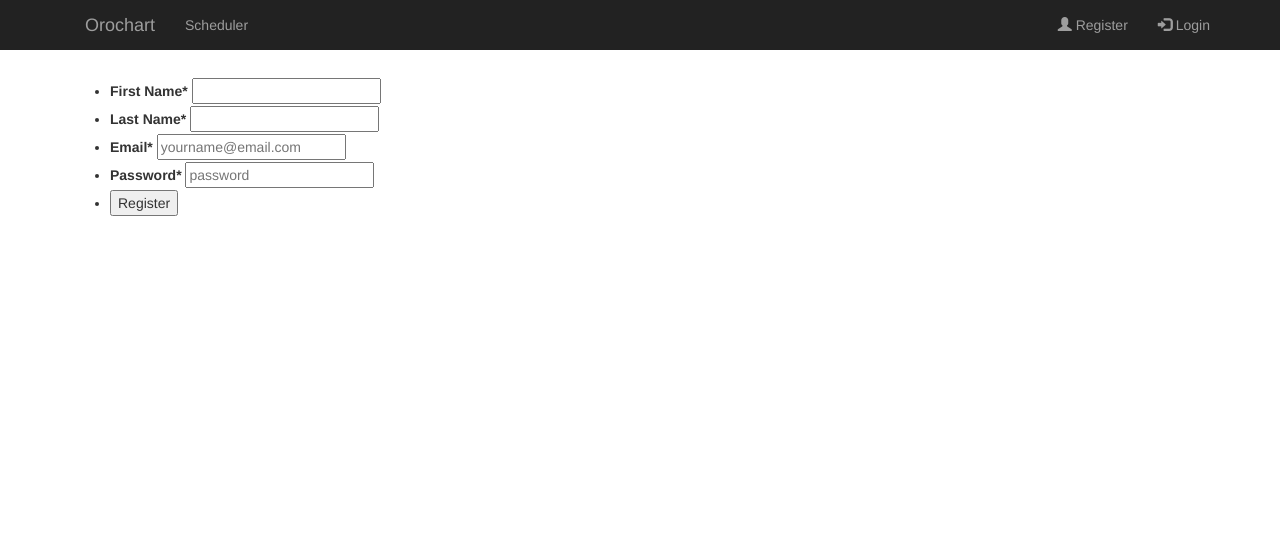
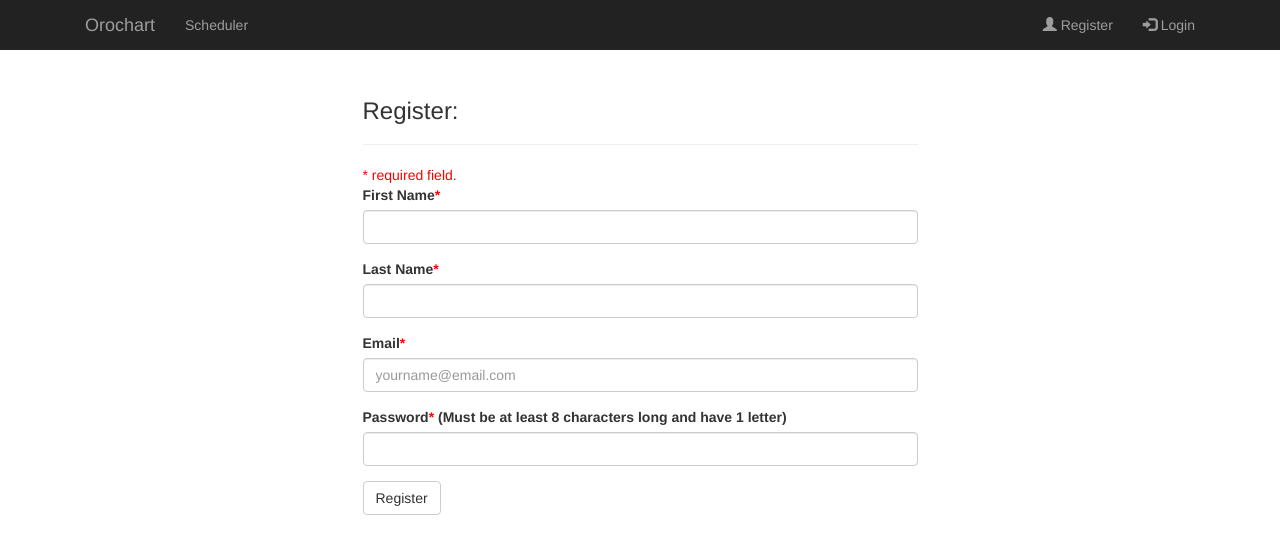
Before and after one commit to akenyon2/Orochart, a PHP site: page /register.php in a window 1280 px wide. Shown: the top 554 px of the page. Run offline with PHP 8.4, Linux system fonts and the light colour scheme; some libraries are stand-ins or nearby versions.

Commit message:
Refactored and organized
Kept editing all of the files and organizing it for better readability.
I removed login.php and instead have an icon in the navbar that allows
you to log in from there, thus removing the clutter of files. I
implemented a database class to ensure a session only has one database
connection up at a time and reduces the amount of duplicate code.

```diff
--- /dev/null
+++ b/db/database.class.php
@@ -0,0 +1,32 @@
+<?php
+class Database{
+	public static $dbhost = "localhost";
+	public static $dbname = "project";
+	public static $dbusername = "root";
+	public static $dbpassword = "root";
+
+	public static $conn = null;
+
+	public function __construct(){
+		die('Constructor is not allowed.');
+	}
+
+	public static function connect(){
+		if(self::$conn == null){
+			try{
+				self::$conn = new PDO("mysql:host=" . self::$dbhost . ";dbname=" . self::$dbname, self::$dbusername, self::$dbpassword);
+				self::$conn->setAttribute(PDO::ATTR_ERRMODE, PDO::ERRMODE_EXCEPTION);
+			}catch(PDOException $e){
+				die($e->getMessage());
+			}
+		}
+		return self::$conn;
+	}
+
+	public static function disconnect(){
+		self::$conn = null;
+	}
+
+}
+$page = $_SERVER['PHP_SELF'];
+?>
--- a/db/registration-validation.php
+++ b/db/registration-validation.php
@@ -1,27 +1,55 @@
 <?php
-try{
-    $conn = new PDO("mysql:host=" . HOST . ";dbname=" . DBNAME , USERNAME, PASSWORD);
-    $conn->setAttribute(PDO::ATTR_ERRMODE, PDO::ERRMODE_EXCEPTION);
+$pdo = Database::connect();
 
 if($_SERVER['REQUEST_METHOD'] === 'POST'){
-        $required = array("Email", "Password", "FirstName", "LastName");
-        $error = true;
-        foreach($required as $element){
-            if(empty($_POST[$element]))
-                $error = false;
+    if(preg_match("/^[a-zA-Z]*$/", $_POST['FirstName']))
+        $err_firstname = false;
+    else
+        $err_firstname = true;
+
+    if(preg_match("/^[a-zA-Z]*$/", $_POST['LastName']))
+        $err_lastname = false;
+    else
+        $err_lastname = true;
+
+    if(preg_match("/^(.+)@([^\.].*)\.([a-z]{2,})$/", $_POST['Email']))
+        $err_email = false;
+    else
+        $err_email = true;
+
+    if(preg_match("/^(?=.*[A-Za-z])(?=.*\d)[A-Za-z\d]{8,}$/", $_POST['Password']))
+        $err_password = false;
+    else
+        $err_password = true;
+
+    $errors = array("FirstName" => $err_firstname,
+        "LastName" => $err_lastname,
+        "Email" => $err_email,
+        "Password" => $err_password);
+    $error_container = array();
+
+    try{
+        foreach($errors as $key => $error){
+            if($error == true)
+                $error_container[$key] = $key;
         }
+        if(!empty($error_container))
+            throw new Exception("Regex for $key is invalid.");
 
-        if($error){//Proceed if all fields are filled
+
+
             //Test if the email already exists
-            $stmnt = $conn->prepare("SELECT Email
+        $stmnt = $pdo->prepare("SELECT Email
             FROM users
             WHERE Email = :email");
         $stmnt->bindParam(':email', $_POST['Email']);
         $stmnt->execute();
         $result = $stmnt->fetch();
+
+        try{
             if(!(is_array($result))){
-
-                $stmnt = $conn->prepare("INSERT INTO users (Email, Password, FirstName, LastName)
+                $pdo->beginTransaction();
+                $stmnt = $pdo->prepare("INSERT INTO users (Email, Password, FirstName, LastName)
                     VALUES (:Email, :Password, :FirstName, :LastName)
                     ");
                 $stmnt->bindParam(':Email', $_POST["Email"]);
@@ -30,19 +58,24 @@ try{
                 $stmnt->bindParam(':LastName', $_POST["LastName"]);
 
 
-                if($stmnt->execute())
-                    echo "Registration complete!";
-                else
-                    echo "Registration failed.";
+                if($stmnt->execute()){
+                    $reg_success = "Registration complete!";
+                    $pdo->commit();
                 }
                 else
-                echo "That email already exists.";
+                    $reg_fail = "Registration failed.";
             }
             else
-            echo "Error. Required fields must be completed.";
+                throw new Exception("That email already exists.");
+
+        }catch(Exception $e){
+            $email_error = $e->getMessage();
+        }
+    }catch(Exception $e){
+        $reg_err = $e->getMessage();
+    }
 }
         //header('LOCATION: index.php?mail=' . $email);
-}catch(PDOEXception $e){
-    echo "Error, could not connect to the database. " . $e->getMessage();
-}
+
+Database::disconnect();
 ?>
--- a/includes/header-nav.php
+++ b/includes/header-nav.php
@@ -7,8 +7,36 @@
 			<li><a href="#">Scheduler</a></li>
 		</ul>
 		<ul class="nav navbar-nav navbar-right">
+	    	<form id="input" class="navbar-form navbar-right" role="search" style="position:relative;display:none;" method="POST">
+                    <div class="form-group">
+                        <input type="text" class="form-control" name="Email" placeholder="Email">
+                    </div>
+                    <div class="form-group">
+                        <input type="text" class="form-control" name="Password" placeholder="Password">
+                    </div>
+                    <button type="submit" name="submit" class="btn btn-default" value="nav">Sign In</button>
+                </form>
+	    </ul>
+		<ul id="credentials" class="nav navbar-nav navbar-right">
 	      <li><a href="register.php"><span class="glyphicon glyphicon-user"></span> Register</a></li>
-	      <li><a href="login.php"><span class="glyphicon glyphicon-log-in"></span> Login</a></li>
+	      <li id="login"><a href="#"><span class="glyphicon glyphicon-log-in"></span> Login</a></li>
 	    </ul>
 	</div>
 </nav>
+
+<script>
+	/*document.getElementById("login").addEventListener("click", function(){
+		setTimeout(function(){
+
+		}, 100);
+	});*/
+
+	$(document).ready(function(){
+		$("#input").hide();
+		$("#login").click(function(){
+			//$("#credentials > li").animate({duration: 600, queue:false});
+			$("#input").show({duration: 600, queue:false});
+		});
+	});
+
+</script>
--- a/register.php
+++ b/register.php
@@ -6,43 +6,94 @@
     <title>Register</title>
     <!-- Bootstrap -->
     <link href="../dist/css/bootstrap.min.css" rel="stylesheet">
-
+    <!-- jQuery (necessary for Bootstrap's JavaScript plugins) -->
+    <script src="https://ajax.googleapis.com/ajax/libs/jquery/1.11.3/jquery.min.js"></script>
+    <style>
+        .asterisk{
+            color:red;
+        }
+    </style>
 </head>
 <body>
+
     <?php
-        require_once('db/config.php');
+        require_once('db/database.class.php');
         include_once("includes/header-nav.php");
-        require_once("db/registration-validation.php");
+        if(!empty($_POST['submit'])){
+            if($_POST['submit'] == 'nav')
+                require_once('db/login-validation.php');
+        }
+        else
+            require_once('db/registration-validation.php');
     ?>
+
     <div class="container">
-        <form name="signup" action="<?php echo $page; ?>" method="POST" accept-charset="utf-8">
-    <ul>
-        <li>
-            <label for="FirstName">First Name*</label>
-            <input type="text" name="FirstName" required>
-        </li>
-        <li>
-            <label for="LastName">Last Name*</label>
-            <input type="text" name="LastName" required>
-        </li>
-        <li>
-            <label for="Email">Email*</label>
-            <input type="email" name="Email" placeholder="yourname@email.com" required>
-        </li>
-        <li>
-            <label for="Password">Password*</label>
-            <input type="password" name="Password" placeholder="password" required>
-        </li>
-        <li>
-            <input type="submit" value="Register">
-        </li>
-    </ul>
-</form>
-    </div>
+        <div class="row">
+            <div class="col-md-3"></div>
+            <div class="col-md-6">
+                <h3>Register:</h3><hr>
+                <span class="asterisk">* required field.</span>
+                <form role="form" name="signup" action="<?php echo $page; ?>" method="POST" accept-charset="utf-8">
 
-    <!-- jQuery (necessary for Bootstrap's JavaScript plugins) -->
-    <script src="https://ajax.googleapis.com/ajax/libs/jquery/1.11.3/jquery.min.js"></script>
-    <!-- Include all compiled plugins (below), or include individual files as needed -->
-    <script src="../dist/js/bootstrap.min.js"></script>
+                    <div class="form-group <?php if(!empty($error_container['FirstName'])) echo "has-error has-feedback";?>">
+                        <label for="FirstName">First Name<span class="asterisk">*</span></label>
+                        <input class="form-control" type="text" name="FirstName" id="FirstName" required>
+
+                        <?php
+                            if (!empty($error_container['FirstName'])){
+                                echo "<span class=\"glyphicon glyphicon-remove form-control-feedback\"></span>";
+                                echo "<p class=\"help-block\">First name is invalid.</p>";
+                            }
+                        ?>
+                    </div>
+                    <div class="form-group <?php if(!empty($error_container['LastName'])) echo "has-error has-feedback";?>">
+                        <label for="LastName">Last Name<span class="asterisk">*</span></label>
+                        <input class="form-control" type="text" name="LastName" id="LastName" required>
+                        <?php
+                            if (!empty($error_container['LastName'])){
+                                echo "<span class=\"glyphicon glyphicon-remove form-control-feedback\"></span>";
+                                echo "<p class=\"help-block\">Last name is invalid.</p>";
+                            }
+                        ?>
+                    </div>
+                    <div class="form-group <?php if(isset($email_error) || !empty($error_container['Email'])) echo "has-error has-feedback"; ?>">
+                        <label for="Email">Email<span class="asterisk">*</span></label>
+                        <input class="form-control" type="email" name="Email" placeholder="yourname@email.com" id="Email" required>
+                        <?php
+                            if (!empty($error_container['Email'])){
+                                echo "<span class=\"glyphicon glyphicon-remove form-control-feedback\"></span>";
+                                echo "<p class=\"help-block\">Email is invalid.</p>";
+                            }
+                            else if (isset($email_error)){
+                                echo "<span class=\"glyphicon glyphicon-remove form-control-feedback\"></span>";
+                                echo "<p class=\"help-block\">That email is already in use.</p>";
+                            }
+                        ?>
+                    </div>
+                    <div class="form-group <?php if(!empty($error_container['Password'])) echo "has-error has-feedback";?>">
+                        <label for="Password">Password<span class="asterisk">*</span> (Must be at least 8 characters long and have 1 letter)</label>
+                        <input class="form-control" type="password" name="Password" id="Password" required>
+                        <?php
+                            if (!empty($error_container['Password'])){
+                                echo "<span class=\"glyphicon glyphicon-remove form-control-feedback\"></span>";
+                                echo "<p class=\"help-block\">Password is invalid.</p>";
+                            }
+                        ?>
+                    </div>
+                    <input type="submit" value="Register" class="btn btn-default">
+                </form>
+                <?php
+                    if(isset($reg_success))
+                        echo "<span style=\"color:green;\">$reg_success</span>";
+                    else if(isset($reg_fail))
+                        echo "<span style=\"color:red;\">$reg_fail</span>";
+                ?>
+            </div>
+        <div class="col-md-3"></div>
+    </div><!-- row -->
+</div><!-- container -->
+
+<!-- Include all compiled plugins (below), or include individual files as needed -->
+<script src="../dist/js/bootstrap.min.js"></script>
 </body>
 </html>
```
Also changed, not shown: db/login-validation.php (+14 -19 lines), index.php (+12 -9 lines), login.php (deleted, +0 -39 lines), pictures/DatabaseWebDev.png (renamed from DatabaseWebDev.png), 1 other file. Lines whose indentation alone changed are shown as unchanged.
